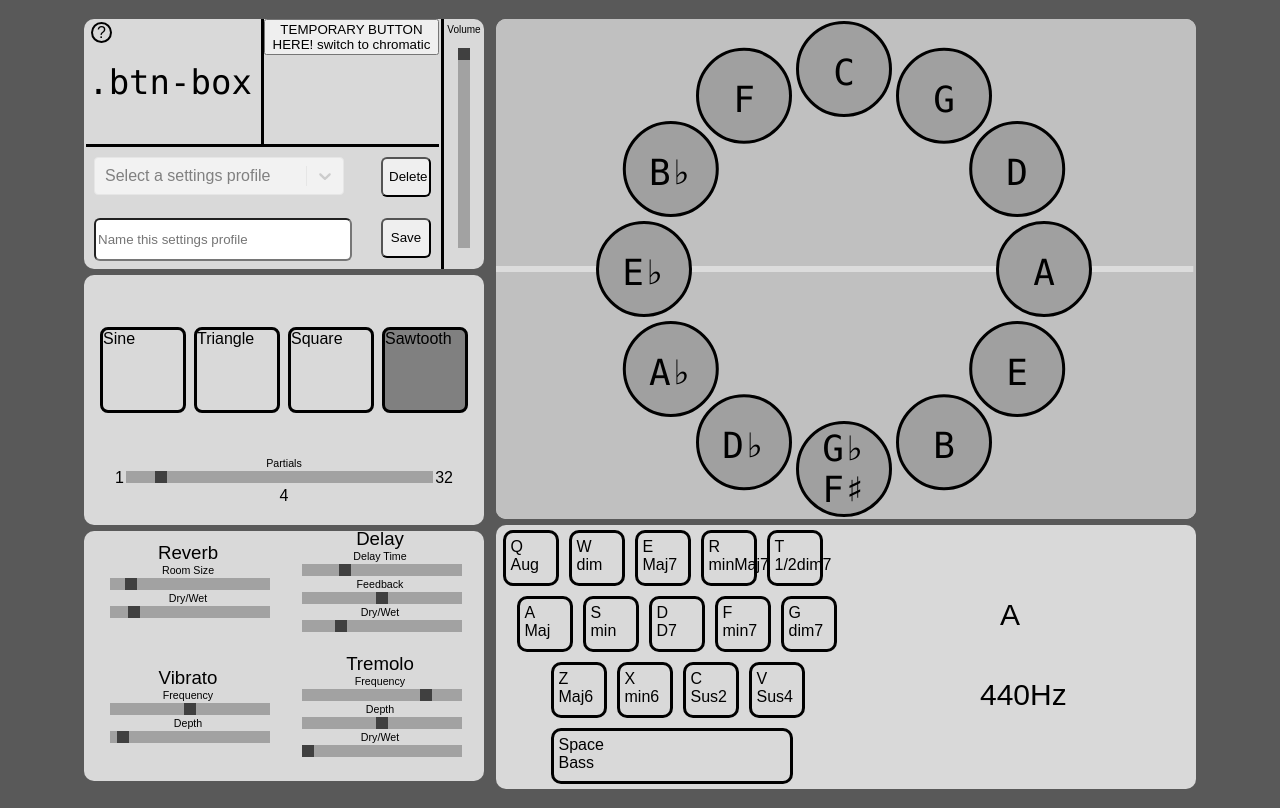
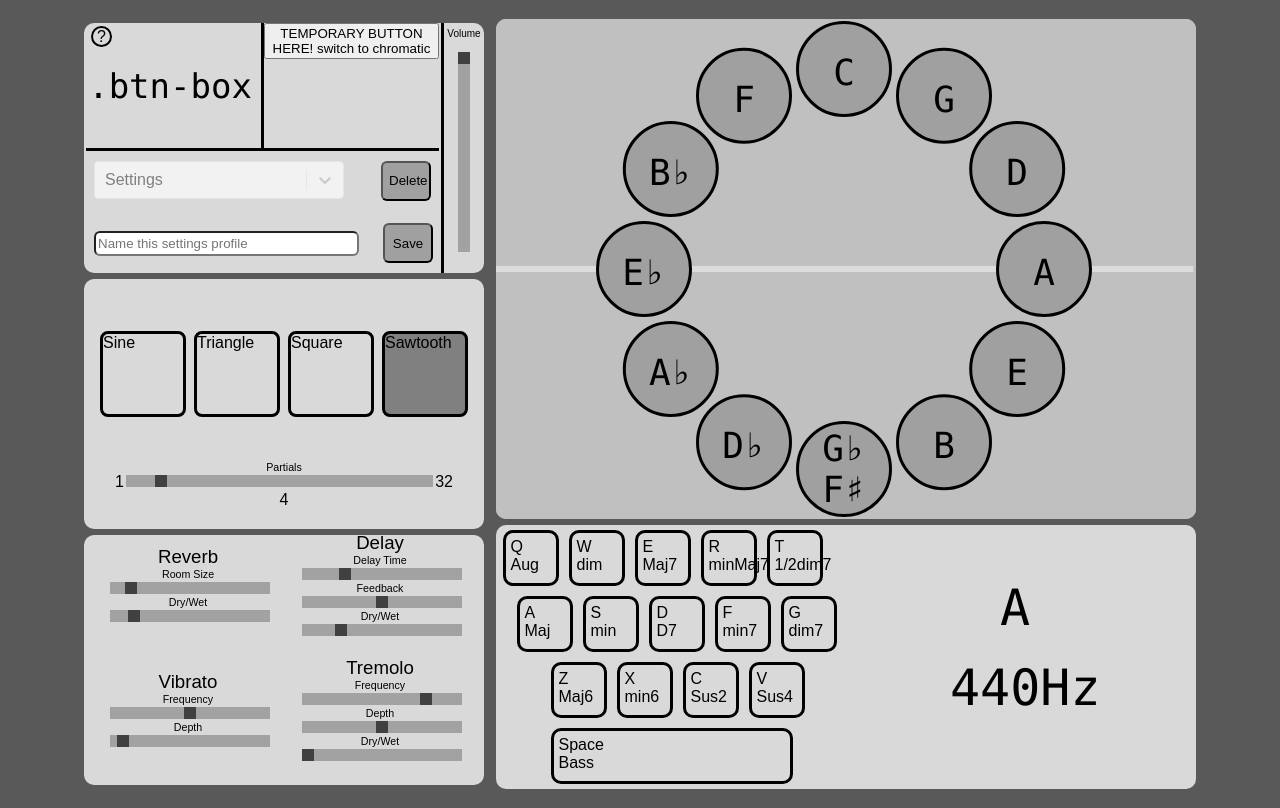
Before and after one commit to DevinPierce/btn-box, a React (Create React App) app: page / in a window 1280 px wide. Built offline with nearby package versions, Linux system fonts and the light colour scheme.

Commit message:
cleaned up save/load UI

```diff
--- a/src/App.css
+++ b/src/App.css
@@ -29,12 +29,22 @@ body{
     cursor: pointer;
 }
 
+/* NOTE: gotta get interface to center vertically when fullscreen */
+.App{
+
+  /* display: flex;
+  flex-direction: column;
+  justify-content: center;
+  align-items: center; */
+}
+
 #interface-container{
   background-color: #595959;
   margin: 1%;
   display: flex;
   flex-direction: row;
   justify-content: center;
+  align-items: center;
   /* overflow: scroll; */
 }
 
@@ -112,6 +122,18 @@ img{
   width: 50%;
   height:50%;
 }
+.ReactModal__Content {
+  opacity: 0;
+}
+
+.ReactModal__Content--after-open {
+  opacity: 1;
+  transition: opacity 150ms;
+}
+
+.ReactModal__Content--before-close {
+  opacity: 0;
+}
 #title{
   height:50%;
   font: 34px menlo;
@@ -141,10 +163,11 @@ img{
 .save-settings-element:focus{
   outline: 2px solid #595959;
 }
-#save-settings>button{
+.save-delete-btn{
   width: 50px;
   height: 40px;
   border-radius: 6px;
+  background-color: #A0A0A0;
 }
 .settings-select{
   width: 70%;
@@ -152,12 +175,16 @@ img{
 #delete-btn{
 
 }
+#save-form{
+  width: 100%;
+}
 #text-input{
-  width: 70%;
+  width: 72%;
   border-radius: 6px;
 }
 #save-btn{
-
+  margin-left: 14px;
+  margin-right: 6px;
 }
 
 #master-volume-container{
--- a/src/App.js
+++ b/src/App.js
@@ -17,8 +17,14 @@ const modalStyle = {
     backgroundColor: 'rgba(64, 64, 64, 0.75)',
   },
   content: {
-    'backgroundColor': 'rgba(255,0,0,1)',
-    'padding': '0',
+    backgroundColor: 'rgba(255,0,0,1)',
+    padding: '0',
+    top: '240px',
+    right: '240px',
+    left: '240px',
+    bottom: '240px',
+    minWidth: '400px',
+    minHeight: '200px',
   }
 }
 
@@ -32,12 +38,12 @@ class App extends Component {
     return (
       <div className="App">
         <Modal
-
           isOpen={this.props.modalOpen}
           style={modalStyle}
           shouldCloseOnOverlayClick={true}
           shouldCloseOnEsc={true}
           onRequestClose={this.closeModal}
+          closeTimeoutMS={150}
           >
             <About
               closeModal={this.closeModal}
--- a/src/components/about/About.js
+++ b/src/components/about/About.js
@@ -14,9 +14,12 @@ function About (props) {
       onClick={(event)=>handleClick(event)}
       >
         <p>
-          .btn-box was inspired by the <a href="https://en.wikipedia.org/wiki/Stradella_bass_system" target="_blank">Stradella Bass System</a> used in most accordions.
+          .btn-box was inspired by the <a href="https://en.wikipedia.org/wiki/Stradella_bass_system" target="_blank" rel="noopener noreferrer">Stradella Bass System</a> used in most accordions.
         </p>
-        <img src={window.location.origin + '/120-button_Stradella_bass_system_chart.png'}/>
+        {/* <img src={window.location.origin + '/120-button_Stradella_bass_system_chart.png'}/> */}
+        <p>
+          Built with <a href="https://tonejs.github.io/" target="_blank" rel="noopener noreferrer" >Tone.js</a>
+        </p>
     </div>
   )
 
--- a/src/components/frequencynotedisplay/FrequencyNoteDisplay.js
+++ b/src/components/frequencynotedisplay/FrequencyNoteDisplay.js
@@ -19,7 +19,7 @@ export default class FrequencyNoteDisplay extends React.Component {
 
   componentDidMount(){
     const ctx = this.canvas.current.getContext('2d')
-    ctx.font = "30px Arial";
+    ctx.font = "50px menlo";
     setInterval(() => {
       ctx.clearRect(0, 0, 300, 200);
       // const data = this.props.getAnalyserValues().slice(0,48)
@@ -42,7 +42,7 @@ export default class FrequencyNoteDisplay extends React.Component {
         rootNote = rootNote[0]
       }
       ctx.fillText(rootNote, 130, 75)
-      ctx.fillText(Math.round(this.props.getRootFrequency()) + 'Hz', 110, 155)
+      ctx.fillText(Math.round(this.props.getRootFrequency()) + 'Hz', 80, 155)
     }, 50)
   }
 
--- a/src/components/toneeffects/metacontrols/SaveSettings.js
+++ b/src/components/toneeffects/metacontrols/SaveSettings.js
@@ -11,10 +11,16 @@ import {toggleTextInputFocusAction} from '../../../redux/actions/textInputFocusA
 
 class SaveSettings extends React.Component {
 
-  state = {
+  constructor(props){
+    super(props)
+    this.select = React.createRef()
+    this.textInput = React.createRef()
+    this.state = {
       name: '',
       selected: null
     }
+  }
+
 
   selectOptions = () => {
     return this.props.savedSettings.map(setting => {
@@ -22,7 +28,8 @@ class SaveSettings extends React.Component {
     })
   }
 
-  handleSave = () => {
+  handleSave = (event) => {
+    event.preventDefault()
     if (this.state.name !== ''){
       this.props.saveSettingsAction(this.state.name, this.props.audioSettings)
       // BUG: saving selects the previously created (second to last) setting, instead of the newly created one
@@ -30,7 +37,7 @@ class SaveSettings extends React.Component {
       this.setState({
         name: '',
         selected: null
-      })
+      }, ()=>{this.textInput.current.blur()})
     }
   }
   handleLoad = (event) => {
@@ -39,6 +46,7 @@ class SaveSettings extends React.Component {
     }, ()=>{
       const settings = this.props.savedSettings.find(setting => setting.id === this.state.selected.value).settings
       this.props.loadSettings(settings)
+      this.select.current.blur()
     })
   }
   handleDelete = () => {
@@ -60,23 +68,31 @@ class SaveSettings extends React.Component {
     this.props.toggleTextInputFocusAction()
   }
 
+  handleMenuClose = () => {
+    this.select.current.blur()
+  }
+
   render(){
     return (
       <div id="save-settings">
         <Select
+          ref={this.select}
           className="settings-select save-settings-element"
           options={this.selectOptions()}
           onChange={(event)=>this.handleLoad(event)}
+          onMenuClose={this.handleMenuClose}
           isDisabled={this.props.savedSettings.length > 0 ? false : true}
-          placeholder="Select a settings profile"
+          placeholder="Settings"
           value={this.state.selected}
         />
         <button
           id="delete-btn"
-          className="save-settings-element"
+          className="save-settings-element save-delete-btn"
           onClick={this.handleDelete}
         >Delete</button>
+        <form id="save-form" onSubmit={(event)=>this.handleSave(event)}>
           <input
+            ref={this.textInput}
             id="text-input"
             className="save-settings-element"
             type="text"
@@ -87,11 +103,13 @@ class SaveSettings extends React.Component {
             onBlur={this.handleFocusBlur}
             value={this.state.name}
           />
-        <button
+          <input
             id="save-btn"
-          className="save-settings-element"
-          onClick={this.handleSave}
-          >Save</button>
+            type="submit"
+            className="save-settings-element save-delete-btn"
+            value="Save"
+          />
+        </form>
       </div>
     )
   }
```
Lines whose indentation alone changed are shown as unchanged.
